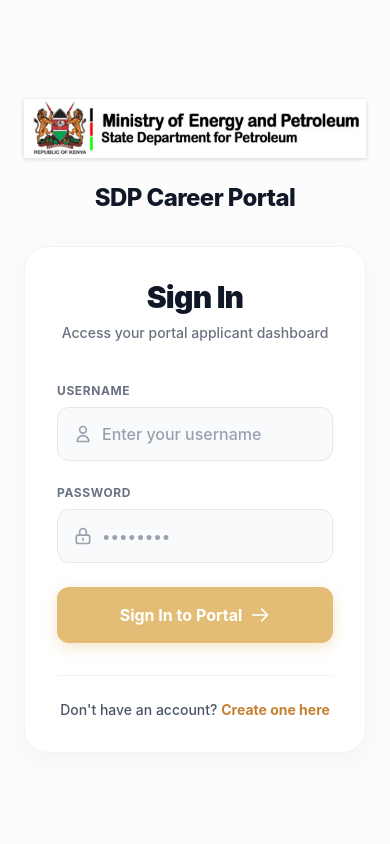
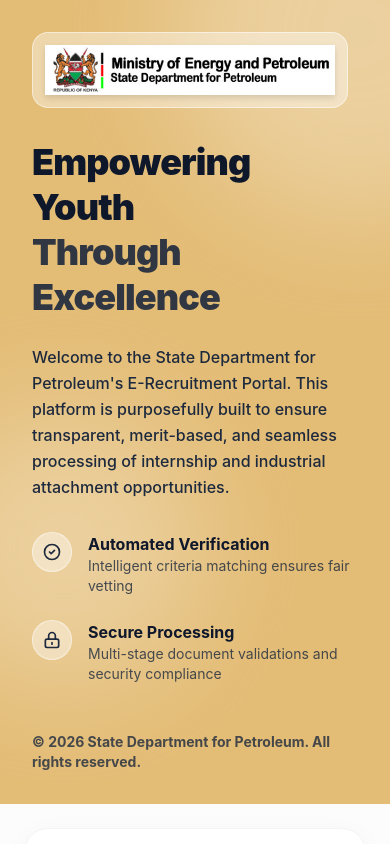
Before and after one commit to Francischebo/Industrial-Attachment-System, a React app in the folder frontend/: page /login in a window 390 px wide. Shown: the top 844 px of the page. Built offline with nearby package versions, Linux system fonts and the light colour scheme; no server answers; the HTML template or start-up script is replaced by a standard one.

Commit message:
style: Adjust landing page background color and mobile responsiveness

```diff
--- a/frontend/src/pages/Login.jsx
+++ b/frontend/src/pages/Login.jsx
@@ -26,50 +26,50 @@
     };
 
     return (
-        <div className="flex min-h-screen bg-white">
-            {/* Left Informational Side - Hidden on smaller screens */}
-            <div className="hidden lg:flex lg:w-1/2 bg-gradient-to-br from-primary-900 via-primary-800 to-slate-900 text-white relative overflow-hidden flex-col justify-between p-12">
+        <div className="flex flex-col lg:flex-row min-h-screen bg-white">
+            {/* Left Informational Side */}
+            <div className="w-full lg:w-1/2 bg-primary text-slate-900 relative overflow-hidden flex flex-col justify-center lg:justify-between p-8 md:p-12">
                 {/* Abstract Background Design */}
-                <div className="absolute top-0 left-0 w-full h-full overflow-hidden opacity-20 pointer-events-none">
-                    <div className="absolute -top-40 -right-40 w-96 h-96 rounded-full bg-primary-400 blur-3xl"></div>
-                    <div className="absolute top-1/2 -left-20 w-72 h-72 rounded-full bg-blue-500 blur-3xl"></div>
+                <div className="absolute top-0 left-0 w-full h-full overflow-hidden opacity-30 pointer-events-none">
+                    <div className="absolute -top-40 -right-40 w-96 h-96 rounded-full bg-white blur-3xl"></div>
+                    <div className="absolute top-1/2 -left-20 w-72 h-72 rounded-full bg-white blur-3xl"></div>
                 </div>
 
                 <div className="relative z-10">
-                    <div className="bg-white/10 backdrop-blur-sm inline-flex p-3 rounded-2xl mb-8 border border-white/20">
-                        <img src="/logo.png" alt="Ministry Logo" className="h-[60px] object-contain drop-shadow-lg" />
+                    <div className="bg-white/40 backdrop-blur-sm inline-flex p-3 rounded-2xl mb-8 border border-white/50">
+                        <img src="/logo.png" alt="Ministry Logo" className="h-[50px] md:h-[60px] object-contain drop-shadow-md" />
                     </div>
-                    <h1 className="text-5xl font-black mb-6 leading-tight tracking-tight">
+                    <h1 className="text-4xl md:text-5xl font-black mb-6 leading-tight tracking-tight text-slate-900">
                         Empowering Youth<br/>
-                        <span className="text-primary-400">Through Excellence</span>
+                        <span className="text-slate-800 opacity-90">Through Excellence</span>
                     </h1>
-                    <p className="text-lg text-primary-100/90 leading-relaxed max-w-lg mb-8 font-medium">
+                    <p className="text-base md:text-lg text-slate-800 leading-relaxed max-w-lg mb-8 font-medium">
                         Welcome to the State Department for Petroleum's E-Recruitment Portal. This platform is purposefully built to ensure transparent, merit-based, and seamless processing of internship and industrial attachment opportunities.
                     </p>
 
                     <div className="space-y-6">
                         <div className="flex items-start space-x-4">
-                            <div className="w-10 h-10 rounded-full bg-white/10 flex items-center justify-center shrink-0 border border-white/20">
-                                <svg className="w-5 h-5 text-primary-300" fill="none" stroke="currentColor" viewBox="0 0 24 24"><path strokeLinecap="round" strokeLinejoin="round" strokeWidth="2" d="M9 12l2 2 4-4m6 2a9 9 0 11-18 0 9 9 0 0118 0z" /></svg>
+                            <div className="w-10 h-10 rounded-full bg-white/40 flex items-center justify-center shrink-0 border border-white/50">
+                                <svg className="w-5 h-5 text-slate-800" fill="none" stroke="currentColor" viewBox="0 0 24 24"><path strokeLinecap="round" strokeLinejoin="round" strokeWidth="2" d="M9 12l2 2 4-4m6 2a9 9 0 11-18 0 9 9 0 0118 0z" /></svg>
                             </div>
                             <div>
-                                <h3 className="font-bold text-white">Automated Verification</h3>
-                                <p className="text-sm text-primary-200/80">Intelligent criteria matching ensures fair vetting</p>
+                                <h3 className="font-bold text-slate-900">Automated Verification</h3>
+                                <p className="text-sm text-slate-800/80">Intelligent criteria matching ensures fair vetting</p>
                             </div>
                         </div>
                         <div className="flex items-start space-x-4">
-                            <div className="w-10 h-10 rounded-full bg-white/10 flex items-center justify-center shrink-0 border border-white/20">
-                                <svg className="w-5 h-5 text-primary-300" fill="none" stroke="currentColor" viewBox="0 0 24 24"><path strokeLinecap="round" strokeLinejoin="round" strokeWidth="2" d="M12 15v2m-6 4h12a2 2 0 002-2v-6a2 2 0 00-2-2H6a2 2 0 00-2 2v6a2 2 0 002 2zm10-10V7a4 4 0 00-8 0v4h8z" /></svg>
+                            <div className="w-10 h-10 rounded-full bg-white/40 flex items-center justify-center shrink-0 border border-white/50">
+                                <svg className="w-5 h-5 text-slate-800" fill="none" stroke="currentColor" viewBox="0 0 24 24"><path strokeLinecap="round" strokeLinejoin="round" strokeWidth="2" d="M12 15v2m-6 4h12a2 2 0 002-2v-6a2 2 0 00-2-2H6a2 2 0 00-2 2v6a2 2 0 002 2zm10-10V7a4 4 0 00-8 0v4h8z" /></svg>
                             </div>
                             <div>
-                                <h3 className="font-bold text-white">Secure Processing</h3>
-                                <p className="text-sm text-primary-200/80">Multi-stage document validations and security compliance</p>
+                                <h3 className="font-bold text-slate-900">Secure Processing</h3>
+                                <p className="text-sm text-slate-800/80">Multi-stage document validations and security compliance</p>
                             </div>
                         </div>
                     </div>
                 </div>
 
-                <div className="relative z-10 pt-12 text-sm text-primary-300/60 font-medium">
+                <div className="relative z-10 pt-12 text-sm text-slate-800/80 font-bold">
                     &copy; {new Date().getFullYear()} State Department for Petroleum. All rights reserved.
                 </div>
             </div>
@@ -77,12 +77,6 @@
             {/* Right Login Form Side */}
             <div className="w-full lg:w-1/2 flex items-center justify-center bg-gray-50/50 p-6 md:p-12 relative">
                 <div className="w-full max-w-md">
-                    {/* Mobile Logo Only */}
-                    <div className="lg:hidden text-center mb-8">
-                        <img src="/logo.png" alt="Ministry Logo" className="h-[75px] object-contain drop-shadow-sm mx-auto mb-4" />
-                        <h2 className="text-2xl font-extrabold text-gray-900 tracking-tight">SDP Career Portal</h2>
-                    </div>
-
                     <form onSubmit={handleSubmit} className="bg-white p-8 md:p-10 rounded-3xl shadow-[0_8px_30px_rgb(0,0,0,0.04)] border border-gray-100 transition-all">
                         <div className="text-center mb-10">
                             <h2 className="text-3xl font-black text-gray-900 tracking-tight">Sign In</h2>
```
